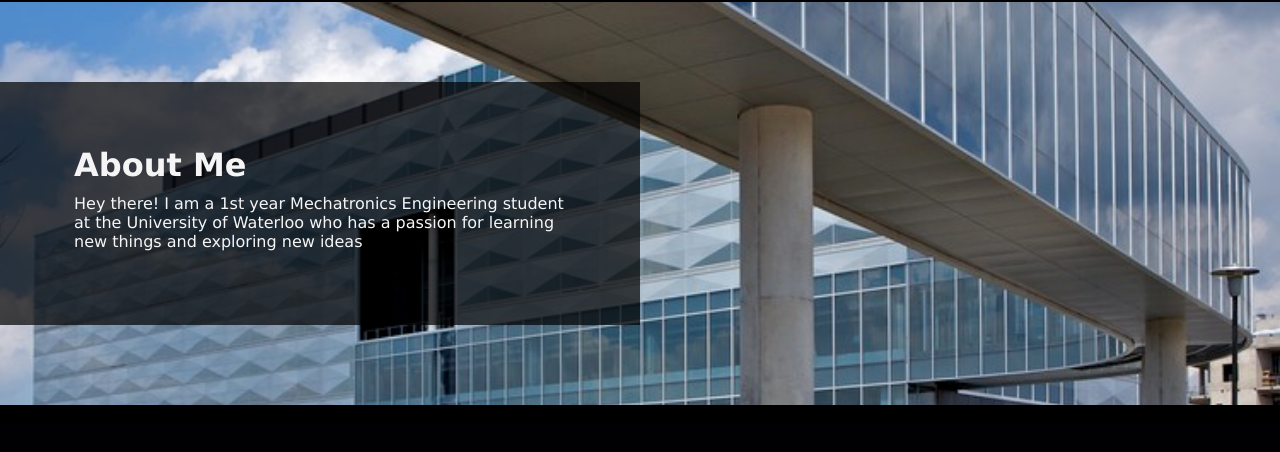
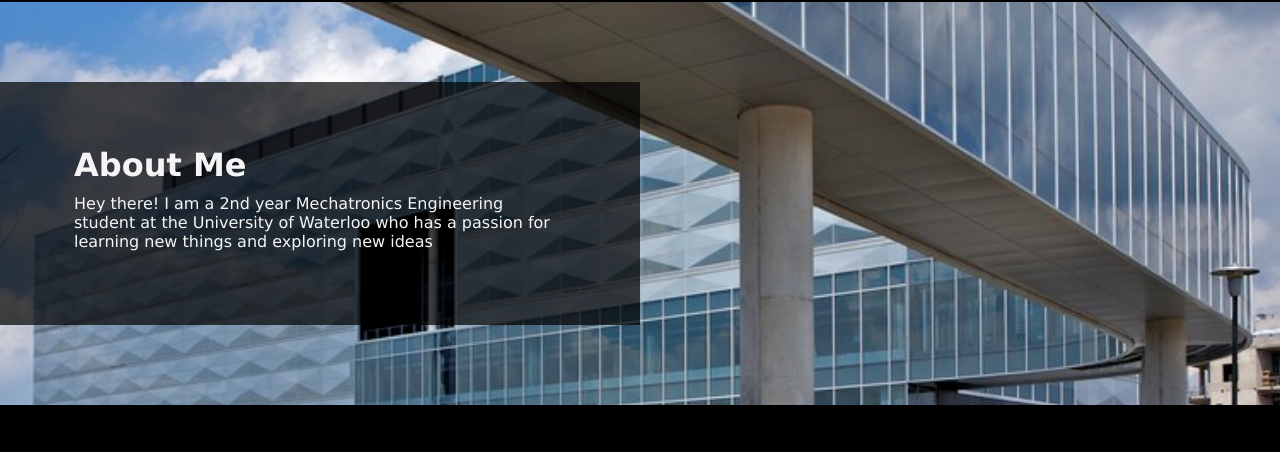
Before and after one commit to kevinzhou3/kevinzhou3.github.io, a plain HTML site: page index.html in a window 1280 px wide. Shown: the part 855-1307 px from the top of the page. Drawn offline with Linux system fonts and the light colour scheme.

Commit message:
Updated index.html

```diff
--- a/index.html
+++ b/index.html
@@ -52,7 +52,7 @@
         <div class="top-section">
             <div class="top-section-text">
                 <h1>About Me</h1>
-                <p>Hey there! I am a 1st year Mechatronics Engineering student at the University of Waterloo who has a passion for learning new things and exploring new ideas</p>
+                <p>Hey there! I am a 2nd year Mechatronics Engineering student at the University of Waterloo who has a passion for learning new things and exploring new ideas</p>
             </div>
         </div>
         <div class="main__container">
```
